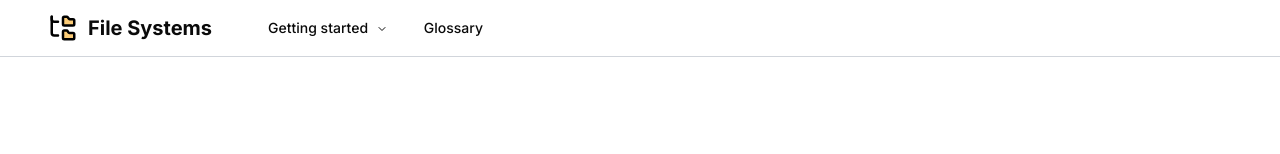
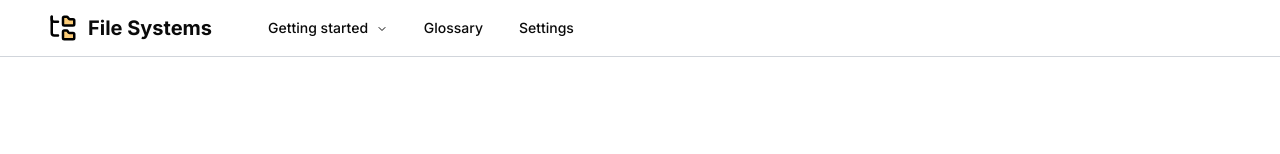
Before and after one commit to JiahuiChen99/filesystems, a Next.js app: page / in a window 1280 px wide. Shown: the top 154 px of the page. Built offline with nearby package versions, Linux system fonts and the light colour scheme.

Commit message:
feat: add settings button to global navbar

```diff
--- /dev/null
+++ b/src/components/common/navbar/nav-bar-settings.tsx
@@ -0,0 +1,60 @@
+"use client";
+import {
+  NavigationMenuItem,
+  navigationMenuTriggerStyle,
+} from "@/components/ui/navigation-menu";
+import { Button } from "../../ui/button";
+import { Dialog, DialogContent, DialogTrigger } from "@/components/ui/dialog";
+import { SettingsNav } from "../settings/settings-nav";
+import { usePathname, useRouter, useSearchParams } from "next/navigation";
+import { useMemo } from "react";
+import { EXT2Settings } from "../settings/ext2-settings";
+import { FAT16Settings } from "../settings/fat16-settings";
+import { GeneralSettings } from "../settings/general-settings";
+
+const SETTINGS_COMPONENT: { [index: string]: JSX.Element } = {
+  General: <GeneralSettings />,
+  EXT2: <EXT2Settings />,
+  FAT16: <FAT16Settings />,
+};
+
+export function NavbarSettings() {
+  const router = useRouter();
+  const pathname = usePathname();
+  const searchParams = useSearchParams();
+
+  const tab = searchParams.get("tab");
+
+  const onOpenChange = (open: boolean) => {
+    if (open) {
+      router.replace(`${pathname}?tab=General`);
+    } else {
+      router.replace(pathname);
+    }
+  };
+
+  const settingsComponent = useMemo(() => {
+    return !tab ? <GeneralSettings /> : SETTINGS_COMPONENT[tab];
+  }, [tab]);
+
+  const defaultOpen = useMemo(() => {
+    if (tab) return true;
+    return false;
+  }, [tab]);
+
+  return (
+    <NavigationMenuItem>
+      <Dialog defaultOpen={defaultOpen} onOpenChange={onOpenChange}>
+        <DialogTrigger asChild>
+          <Button variant="ghost" className={navigationMenuTriggerStyle()}>
+            Settings
+          </Button>
+        </DialogTrigger>
+        <DialogContent className="flex w-full max-w-4xl h-4/6">
+          <SettingsNav />
+          <div className="flex flex-col w-full">{settingsComponent}</div>
+        </DialogContent>
+      </Dialog>
+    </NavigationMenuItem>
+  );
+}
--- a/src/components/common/navbar/nav-bar.tsx
+++ b/src/components/common/navbar/nav-bar.tsx
@@ -12,6 +12,7 @@ import { cn } from "@/lib/utils";
 import Image from "next/image";
 import React from "react";
 import Link from "next/link";
+import { NavbarSettings } from "./nav-bar-settings";
 
 const ListItem = React.forwardRef<
   React.ElementRef<"a">,
@@ -88,6 +89,7 @@ export function Navbar() {
               </NavigationMenuLink>
             </Link>
           </NavigationMenuItem>
+          <NavbarSettings />
         </NavigationMenuList>
       </NavigationMenu>
     </div>
```
